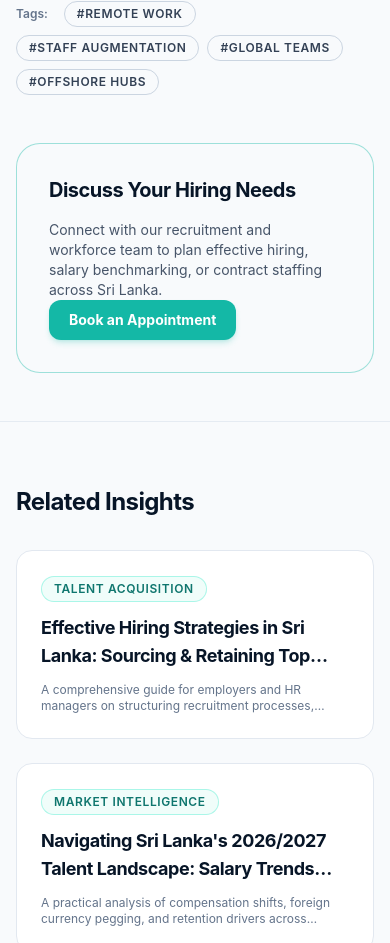
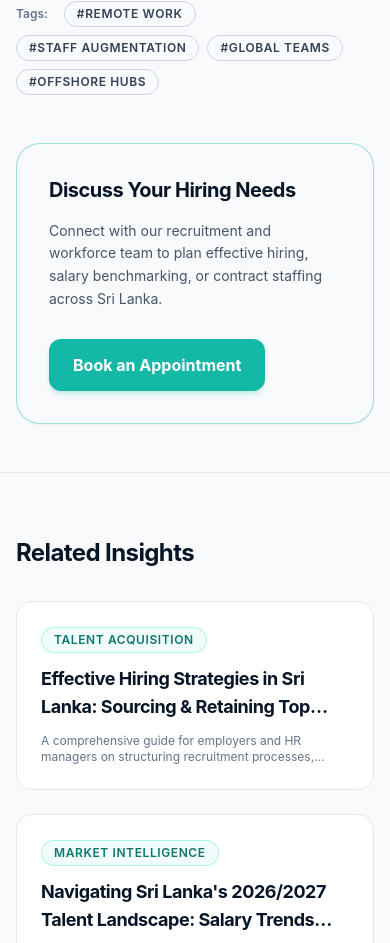
Before and after one commit to sgc1996/prime-talents-website, a Next.js app: page /blog/building-remote-teams-south-asia in a window 390 px wide. Shown: the part 3792-4735 px from the top of the page. Built offline with nearby package versions, Linux system fonts and the light colour scheme; no server answers.

Commit message:
fix(blog): add margin spacing between callout text and Book an Appointment button

```diff
--- a/src/app/blog/[slug]/page.tsx
+++ b/src/app/blog/[slug]/page.tsx
@@ -305,18 +305,20 @@ export default function BlogPostPage({ params }: Props) {
         )}
 
         {/* Appointment Consultation Box */}
-        <div className="mt-12 p-8 rounded-3xl bg-slate-50 dark:bg-navy-900 border border-teal-500/40 space-y-4">
-          <h3 className="font-heading font-bold text-xl text-navy-950 dark:text-white">
+        <div className="mt-12 p-8 sm:p-10 rounded-3xl bg-slate-50 dark:bg-navy-900 border border-teal-500/40 space-y-4 shadow-sm">
+          <h3 className="font-heading font-bold text-xl sm:text-2xl text-navy-950 dark:text-white">
             Discuss Your Hiring Needs
           </h3>
-          <p className="text-sm text-slate-600 dark:text-slate-300">
+          <p className="text-sm sm:text-base text-slate-600 dark:text-slate-300 leading-relaxed max-w-2xl">
             Connect with our recruitment and workforce team to plan effective hiring, salary benchmarking, or contract staffing across Sri Lanka.
           </p>
-          <Link href="/appointment">
-            <Button variant="accent" className="font-bold">
-              Book an Appointment
-            </Button>
-          </Link>
+          <div className="pt-3">
+            <Link href="/appointment" className="inline-block">
+              <Button variant="accent" size="lg" className="font-bold shadow-md hover:shadow-lg transition-all">
+                Book an Appointment
+              </Button>
+            </Link>
+          </div>
         </div>
       </div>
 
```
